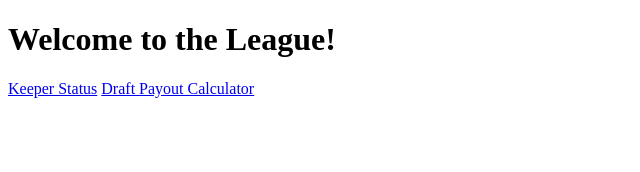
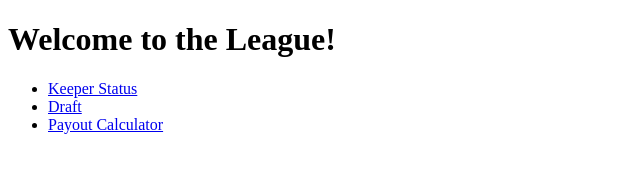
Before and after one commit to JoshJScott/Fantasy-Football-Website, a plain HTML site: page index.html in a window 1280 px wide. Shown: the whole page, without its empty margins (0-640 px from the left). Drawn offline with Linux system fonts and the light colour scheme.

Commit message:
Second Commit just for testing

```diff
--- a/index.html
+++ b/index.html
@@ -10,8 +10,11 @@
 
     <body>
         <h1>Welcome to the League!</h1>
-        <a href="./pages/Keeper-Status.html">Keeper Status</a>
-        <a href="./pages/Draft-Page.html">Draft </a>
-        <a href="./pages/Payout-Calculator.html">Payout Calculator</a>
+        <ul>
+            <li><a href="./pages/Keeper-Status.html">Keeper Status</a></li>
+            <li><a href="./pages/Draft-Page.html">Draft </a></li>
+            <li><a href="./pages/Payout-Calculator.html">Payout Calculator</a></li>
+        </ul>
+
     </body>
 </html>
```
